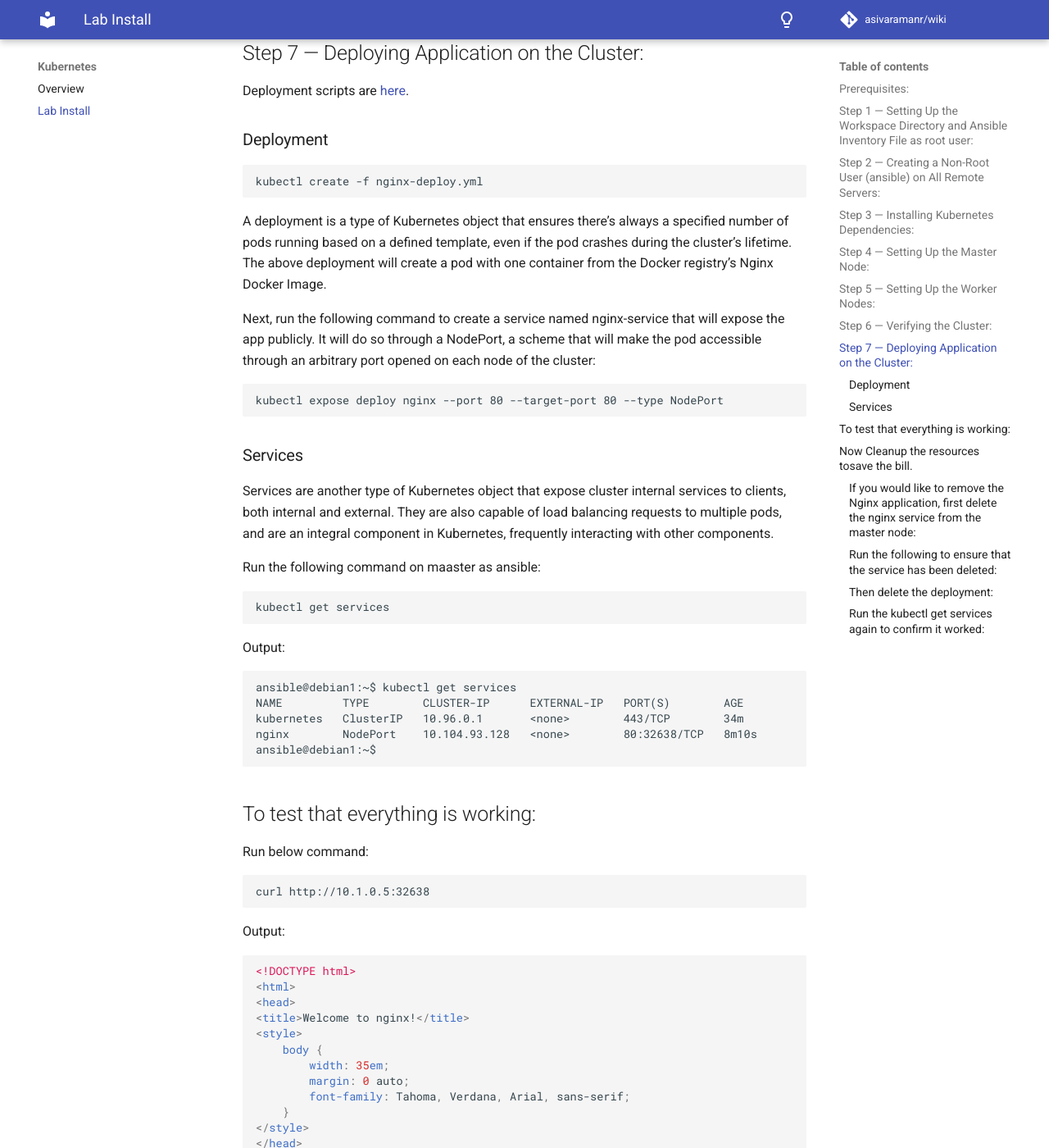
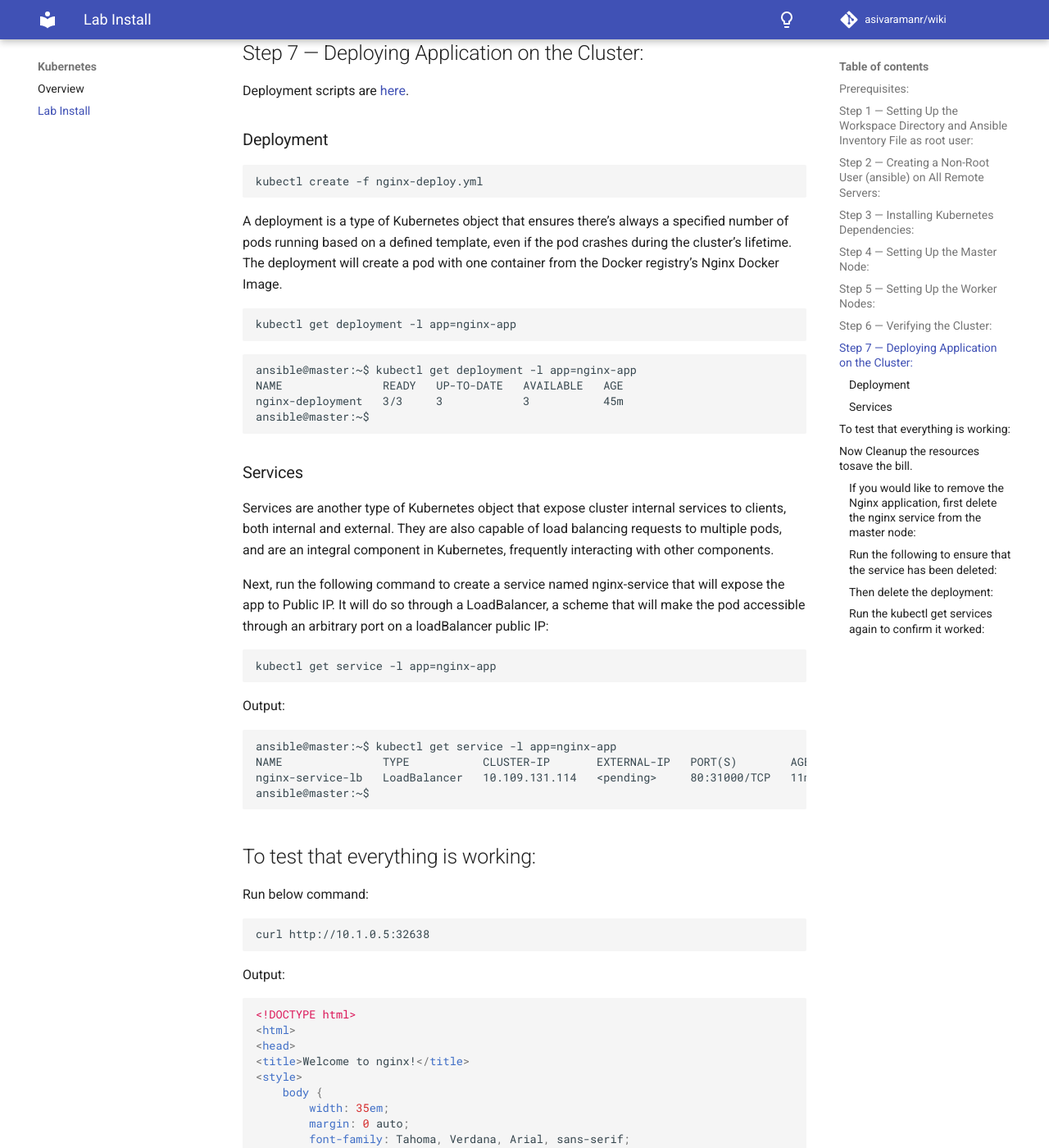
Before and after one commit to asivaramanr/wiki, an MkDocs documentation site: the page built from docs/Kubernetes/Installing_Kubernetes.md, in a window 1280 px wide and 1400 px high, scrolled down 2816 px. Shown: the whole window at 82% size. Built offline with MkDocs 1.6.1 and Material for MkDocs 9.7.7, drawn with Linux system fonts in a browser that asks for light colours; comment, search, counter and statistics services are not loaded.

Commit message:
content modified

````diff
--- a/docs/Kubernetes/Installing_Kubernetes.md
+++ b/docs/Kubernetes/Installing_Kubernetes.md
@@ -111,28 +111,33 @@ Deployment scripts are [here](https://github.com/asivaramanr/VisualStudio/tree/m
 ```
 kubectl create -f nginx-deploy.yml
 ```
-A deployment is a type of Kubernetes object that ensures there’s always a specified number of pods running based on a defined template, even if the pod crashes during the cluster’s lifetime. The above deployment will create a pod with one container from the Docker registry’s Nginx Docker Image.
-
-Next, run the following command to create a service named nginx-service that will expose the app publicly. It will do so through a NodePort, a scheme that will make the pod accessible through an arbitrary port opened on each node of the cluster:
+A deployment is a type of Kubernetes object that ensures there’s always a specified number of pods running based on a defined template, even if the pod crashes during the cluster’s lifetime. The deployment will create a pod with one container from the Docker registry’s Nginx Docker Image.
 
 ```
-kubectl expose deploy nginx --port 80 --target-port 80 --type NodePort
+kubectl get deployment -l app=nginx-app
 ```
+```
+ansible@master:~$ kubectl get deployment -l app=nginx-app
+NAME               READY   UP-TO-DATE   AVAILABLE   AGE
+nginx-deployment   3/3     3            3           45m
+ansible@master:~$
+```
+
 ### Services
 
 Services are another type of Kubernetes object that expose cluster internal services to clients, both internal and external. They are also capable of load balancing requests to multiple pods, and are an integral component in Kubernetes, frequently interacting with other components.
 
-Run the following command on maaster as ansible:
+Next, run the following command to create a service named nginx-service that will expose the app to Public IP. It will do so through a LoadBalancer, a scheme that will make the pod accessible through an arbitrary port on a loadBalancer public IP:
+
 ```
-kubectl get services
+kubectl get service -l app=nginx-app
 ```
 Output:
 ```
-ansible@debian1:~$ kubectl get services
-NAME         TYPE        CLUSTER-IP      EXTERNAL-IP   PORT(S)        AGE
-kubernetes   ClusterIP   10.96.0.1       <none>        443/TCP        34m
-nginx        NodePort    10.104.93.128   <none>        80:32638/TCP   8m10s
-ansible@debian1:~$
+ansible@master:~$ kubectl get service -l app=nginx-app
+NAME               TYPE           CLUSTER-IP       EXTERNAL-IP   PORT(S)        AGE
+nginx-service-lb   LoadBalancer   10.109.131.114   <pending>     80:31000/TCP   11m
+ansible@master:~$
 ```
 ## To test that everything is working:
 
````
